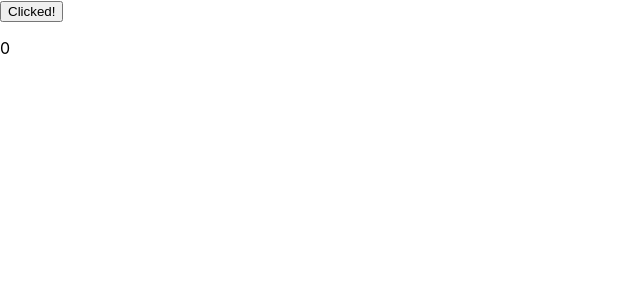
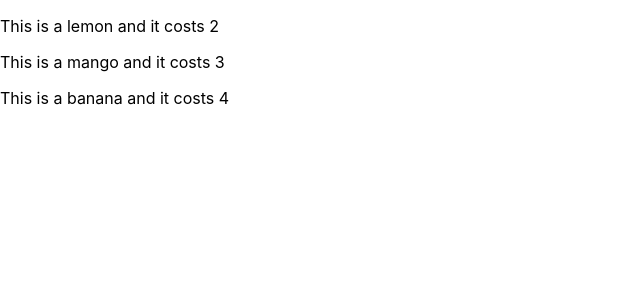
Before and after one commit to gabrielml/react_introduction, a React (Create React App) app: page / in a window 1280 px wide. Shown: the top 300 px of the page, without its empty margins (0-640 px from the left). Built offline with nearby package versions, Linux system fonts and the light colour scheme.

Commit message:
state, contd.

```diff
--- a/src/App.js
+++ b/src/App.js
@@ -5,7 +5,11 @@ import Food from '../src/Food/Food';
 
 class App extends Component {
     state = {
-      counter: 0
+      fruits: [
+        {name: 'lemon' , cost: '2'},
+        {name: 'mango' , cost: '3'},
+        {name: 'banana' , cost: '4'}
+      ]
     }
 
     clickHandler = () => {
@@ -17,8 +21,9 @@ class App extends Component {
     render() {
         return (
           <div>
-            <button onClick = {this.clickHandler}>Clicked!</button>
-            <p>{this.state.counter}</p>
+            <Fruit name = {this.state.fruits[0].name} cost = {this.state.fruits[0].cost} />
+            <Fruit name = {this.state.fruits[1].name} cost = {this.state.fruits[1].cost} />
+            <Fruit name = {this.state.fruits[2].name} cost = {this.state.fruits[2].cost} />
           </div>
         );
     }
```
